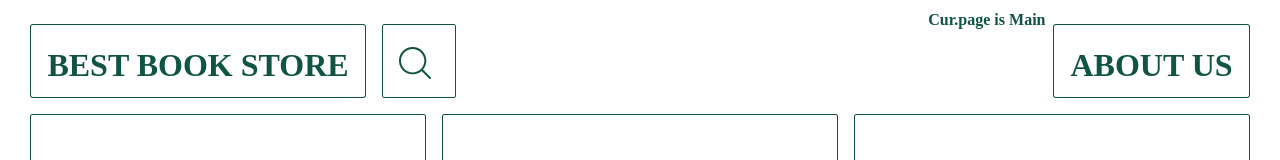
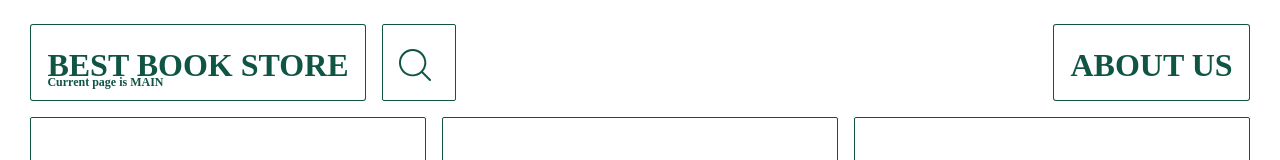
Before and after one commit to HelgaAthame/react, a React (Vite) app in the folder react.component/: page / in a window 1280 px wide. Shown: the top 160 px of the page. Built offline with nearby package versions, Linux system fonts and the light colour scheme; a web font is replaced by a local one.

Commit message:
feat: add info about current page in header

```diff
--- a/react.component/src/aboutUs/AboutUs.tsx
+++ b/react.component/src/aboutUs/AboutUs.tsx
@@ -6,7 +6,7 @@ import Info from './Info.js';
 export function AboutUs() {
   return (
     <div className="AboutUs">
-      <Header cards={[]}>{undefined}</Header>
+      <Header cards={[]} currentPage="ABOU US">{undefined}</Header>
       <Info />
     </div>
   );
--- a/react.component/src/app/App/App.tsx
+++ b/react.component/src/app/App/App.tsx
@@ -17,9 +17,8 @@ export class App extends Component {
   render() {
     return (
       <div className="app">
-        <Header cards={[]}>
+        <Header cards={[]} currentPage="MAIN">
           <SearchBar cards={this.state.cards} updateData={this.updateData.bind(this)} />
-          Cur.page is Main
         </Header>
         <Main cards={this.state.cards} updateData={this.updateData.bind(this)}/>
       </div>
--- a/react.component/src/app/Header/Header.tsx
+++ b/react.component/src/app/Header/Header.tsx
@@ -7,6 +7,7 @@ import { Nav } from '../Nav';
 type SearchBarProps = {
   cards: CardT[];
   children: React.ReactNode;
+  currentPage: string;
 };
 
 export class Header extends Component<SearchBarProps> {
@@ -15,7 +16,7 @@ export class Header extends Component<SearchBarProps> {
   render() {
     return (
       <header className="header">
-        <Logo />
+        <Logo curPage={this.props.currentPage}/>
         {this.props.children}
         <Nav />
       </header>
--- a/react.component/src/app/Logo/Logo.tsx
+++ b/react.component/src/app/Logo/Logo.tsx
@@ -2,7 +2,11 @@ import { Component } from 'react';
 import { Link } from 'react-router-dom';
 import './logo.scss';
 
-export class Logo extends Component {
+type LogoProps = {
+  curPage: string;
+}
+
+export class Logo extends Component<LogoProps> {
   render() {
     return (
       <div className="logo-wrapper">
@@ -10,6 +14,9 @@ export class Logo extends Component {
           <Link to="/" className="link">
             BEST BOOK STORE
           </Link>
+          <div className="cur-page">
+            Current page is {this.props.curPage}
+          </div>
         </div>
       </div>
     );
--- a/react.component/src/app/Logo/logo.scss
+++ b/react.component/src/app/Logo/logo.scss
@@ -6,6 +6,7 @@ $basic: 1rem;
   margin: $basic 0.5rem 0;
   display: flex;
   flex-wrap: wrap;
+  flex-direction: column;
   overflow: hidden;
   position:relative;
   transition: 1s;
@@ -55,6 +56,15 @@ $basic: 1rem;
         color: $col2;
       }
     }
+    .cur-page {
+      font-size: 0.75rem;
+      font-family: Regular-font;
+      margin: -1rem 0 1px;
+    }
 
+    &:hover {
+      color: $col2;
+    }
   }
+
 }
--- a/react.component/src/errorPage/error-page.tsx
+++ b/react.component/src/errorPage/error-page.tsx
@@ -1,3 +1,4 @@
+import { Header } from '../app/Header';
 import { isRouteErrorResponse, useRouteError } from 'react-router-dom';
 
 export function ErrorPage() {
@@ -5,7 +6,8 @@ export function ErrorPage() {
   console.log(error);
   return (
     <div id="error-page">
-      <h1>Oops!</h1>
+      <Header cards={[]} currentPage="404">{undefined}</Header>
+      <h1>404</h1>
       <p placeholder='error-text'>Sorry, an unexpected error has occurred.</p>
       <p>
         <i> {isRouteErrorResponse(error) && error.statusText}</i>
```
